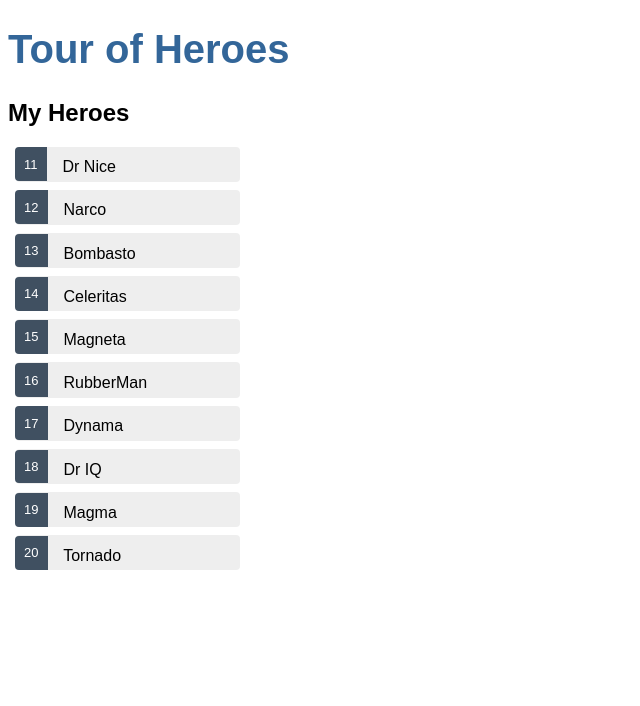
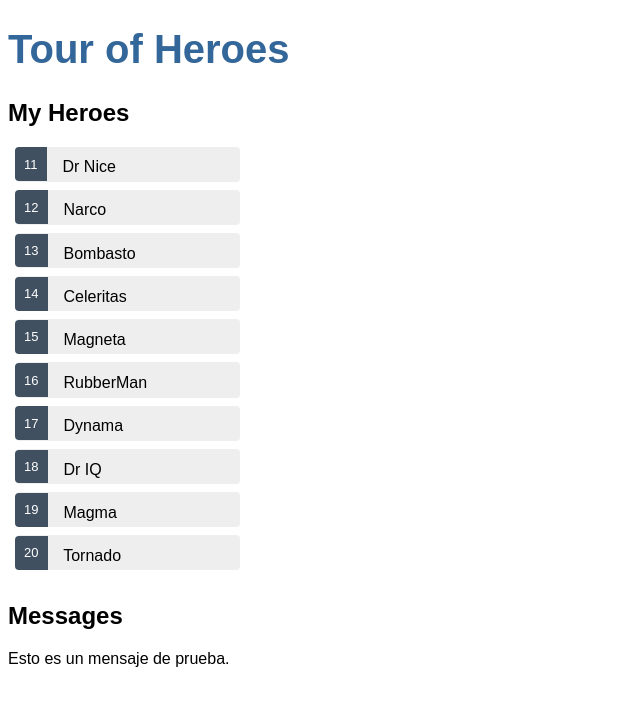
Before and after one commit to Ppm19/tourHeroes, an Angular app: page / in a window 1280 px wide. Shown: the top 706 px of the page, without its empty margins (0-640 px from the left). Built offline with nearby package versions, Linux system fonts and the light colour scheme.

Commit message:
Mensajes Component

```diff
--- a/src/app/app.component.html
+++ b/src/app/app.component.html
@@ -1,2 +1,3 @@
 <h1>{{title}}</h1>
-<heroes></heroes>
+<app-heroes></app-heroes>
+<app-messages></app-messages>
--- a/src/app/app.component.ts
+++ b/src/app/app.component.ts
@@ -1,13 +1,15 @@
 import { Component } from '@angular/core';
 import { HeroesComponent } from './heroes/heroes.component';
-
+import { MessagesComponent } from './messages/messages.component';
 @Component({
   selector: 'app-root',
   standalone: true,
-  imports: [HeroesComponent],
+  imports: [HeroesComponent, MessagesComponent],
   templateUrl: './app.component.html',
   styleUrl: './app.component.css'
+
 })
+
 export class AppComponent {
   title = 'Tour of Heroes';
 }
--- a/src/app/heroes/heroes.component.ts
+++ b/src/app/heroes/heroes.component.ts
@@ -5,9 +5,10 @@ import { CommonModule } from '@angular/common';
 import { HEROES } from '../mock-heroes';
 import { HeroDetailComponent } from '../hero-detail/hero-detail.component';
 import { HeroService } from '../hero.service';
+import { MessagesComponent } from '../messages/messages.component';
 
 @Component({
-  selector: 'heroes',
+  selector: 'app-heroes',
   standalone: true,
   imports: [FormsModule, CommonModule, HeroDetailComponent],
   templateUrl: './heroes.component.html',
--- a/src/app/messages/messages.component.html
+++ b/src/app/messages/messages.component.html
@@ -1 +1,2 @@
-<p>messages works!</p>
+<h2>Messages</h2>
+<p> Esto es un mensaje de prueba.</p>
```
